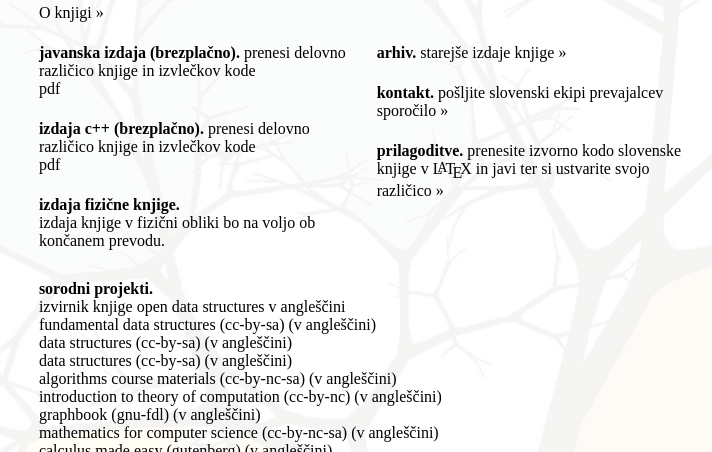
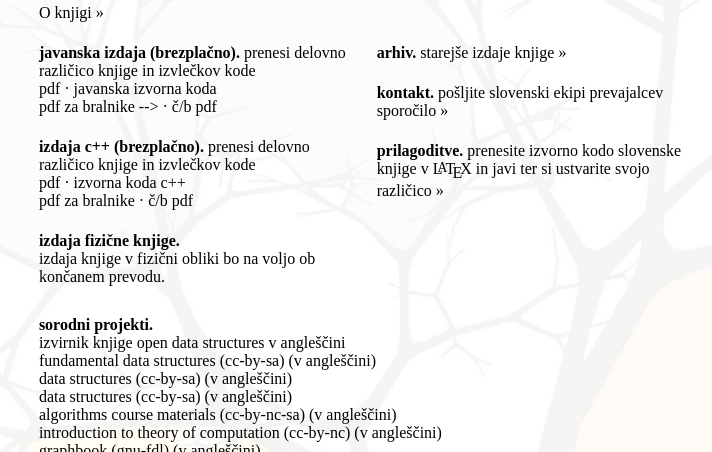
Before and after one commit to FRI/opendatastructures-sl, a plain HTML site: page website/index.html in a window 1280 px wide. Shown: the part 83-535 px from the top of the page, without its empty margins (278-990 px from the left). Drawn offline with Linux system fonts and the light colour scheme.

Commit message:
Dodani črnobeli, screen PDF-ji.

```diff
--- a/website/index.html
+++ b/website/index.html
@@ -253,19 +253,19 @@
             <span class="paragraph">Javanska izdaja (brezplačno)</span>
             Prenesi delovno različico knjige in izvlečkov kode<br>
               <ul class="downloads">
-<!--                <li><a href="ods-java-sl/">html</a></li>
--->                <li><a onClick="_gaq.push(['_trackEvent', 'Files', 'Download', 'ods-java-sl.pdf']);"
-                    href="ods-java.pdf">PDF</a></li>
-<!--                <li><a onClick="_gaq.push(['_trackEvent', 'Files', 'Download', 'ods-java-sl.tgz']);"
-                    href="ods-java.tgz">Javanska izvorna koda</a></li>
--->
-<!--              </ul>
-              <ul class="downloads"> -->
-<!--                <li><a onClick="_gaq.push(['_trackEvent', 'Files', 'Download', 'ods-java-screen-sl.pdf']);"
-                  href="ods-java-screen.pdf">PDF, prilagojen za branje na zaslonu</a></li> -->
-<!--
-                <li><a  onClick="_gaq.push(['_trackEvent', 'Files', 'Download', 'ods-java-grayscale.pdf']);"
-                    href="ods-java-grayscale.pdf">b/w PDF</a></li> -->
+<!--                <li><a href="ods-sl-java/">html</a></li>
+-->                <li><a onClick="_gaq.push(['_trackEvent', 'Files', 'Download', 'ods-sl-java.pdf']);"
+                    href="ods-sl-java.pdf">PDF</a></li>
+                <li><a onClick="_gaq.push(['_trackEvent', 'Files', 'Download', 'ods-sl-javasrc.tgz']);"
+                    href="ods-sl-javasrc.tgz">Javanska izvorna koda</a></li>
+
+              </ul>
+              <ul class="downloads">
+                <li><a onClick="_gaq.push(['_trackEvent', 'Files', 'Download', 'ods-sl-java-screen.pdf']);"
+                  href="ods-sl-java-screen.pdf">PDF za bralnike</a></li> -->
+
+                <li><a  onClick="_gaq.push(['_trackEvent', 'Files', 'Download', 'ods-sl-java-grayscale.pdf']);"
+                    href="ods-sl-java-grayscale.pdf">č/b PDF</a></li>
               </ul>
           </div> <!-- viewblock -->
 
@@ -273,19 +273,19 @@
             <span class="paragraph">Izdaja C++ (brezplačno)</span>
             Prenesi delovno različico knjige in izvlečkov kode<br>
               <ul class="downloads">
-<!--                <li><a href="ods-cpp-sl/">html</a></li>
--->                <li><a onClick="_gaq.push(['_trackEvent', 'Files', 'Download', 'ods-cpp-sl.pdf']);"
-                    href="ods-cpp-sl.pdf">PDF</a></li>
-<!--                <li><a onClick="_gaq.push(['_trackEvent', 'Files', 'Download', 'ods-cpp-sl.tgz']);"
-                    href="ods-cpp-sl.tgz">Izvorna koda C++</a></li>
--->
-<!--              </ul>
-              <ul class="downloads"> -->
-<!--                <li><a onClick="_gaq.push(['_trackEvent', 'Files', 'Download', 'ods-java-screen-sl.pdf']);"
-                  href="ods-cpp-screen-sl.pdf">PDF, prilagojen za branje na zaslonu</a></li> -->
-<!--
-                <li><a onClick="_gaq.push(['_trackEvent', 'Files', 'Download', 'ods-cpp-grayscale.pdf']);"
-                    href="ods-cpp-grayscale.pdf">b/w PDF</a></li> -->
+<!--                <li><a href="ods-sl-cpp/">html</a></li>
+-->                <li><a onClick="_gaq.push(['_trackEvent', 'Files', 'Download', 'ods-sl-cpp.pdf']);"
+                    href="ods-sl-cpp.pdf">PDF</a></li>
+                <li><a onClick="_gaq.push(['_trackEvent', 'Files', 'Download', 'ods-sl-cppsrc.tgz']);"
+                    href="ods-sl-cppsrc.tgz">Izvorna koda C++</a></li>
+
+              </ul>
+              <ul class="downloads">
+                <li><a onClick="_gaq.push(['_trackEvent', 'Files', 'Download', 'ods-sl-cpp-screen.pdf']);"
+                  href="ods-sl-cpp-screen.pdf">PDF za bralnike</a></li>
+
+                <li><a onClick="_gaq.push(['_trackEvent', 'Files', 'Download', 'ods-sl-cpp-grayscale.pdf']);"
+                    href="ods-sl-cpp-grayscale.pdf">č/b PDF</a></li>
               </ul>
           </div> <!-- viewblock -->
 
```
Also changed, not shown: 4 other files.
